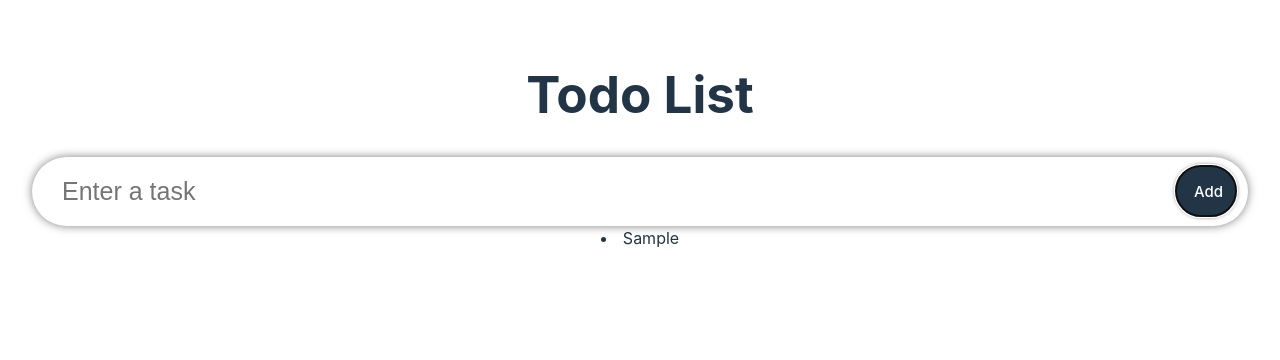
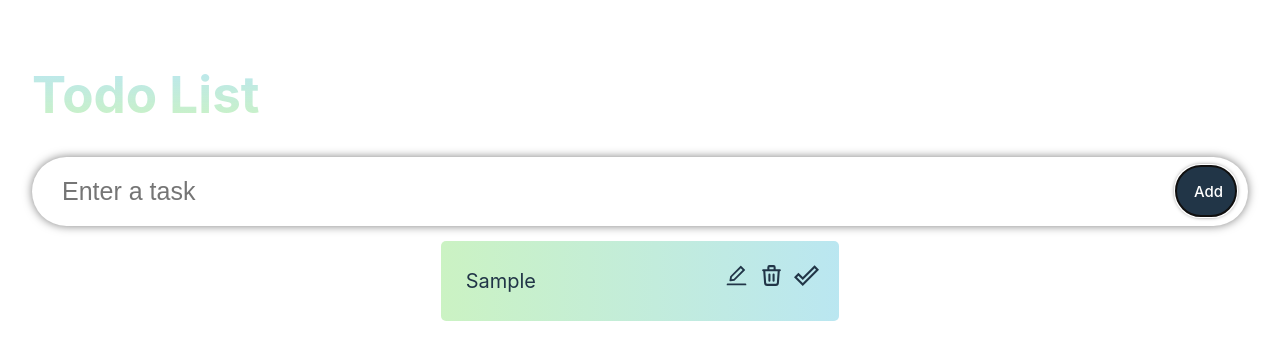
Before and after one commit to pntErk/ToDoList, a React (Vite) app: page / in a window 1280 px wide. Both pictures are taken after typing "Sample" into the empty fields and a click on the button "Add". Shown: the top 360 px of the page. Built offline with nearby package versions, Linux system fonts and the light colour scheme.

Commit message:
feat: create 'singletodo'

```diff
--- a/package.json
+++ b/package.json
@@ -11,7 +11,8 @@
   },
   "dependencies": {
     "react": "^18.2.0",
-    "react-dom": "^18.2.0"
+    "react-dom": "^18.2.0",
+    "react-icons": "^4.8.0"
   },
   "devDependencies": {
     "@types/react": "^18.0.28",
--- a/src/App.css
+++ b/src/App.css
@@ -2,5 +2,4 @@
   max-width: 1280px;
   margin: 0 auto;
   padding: 2rem;
-  text-align: center;
 }
--- /dev/null
+++ b/src/components/SingleTodo.tsx
@@ -0,0 +1,34 @@
+import React from "react";
+import { Todo } from "../model";
+import { AiOutlineEdit } from "react-icons/ai";
+import { HiOutlineTrash } from "react-icons/hi";
+import { MdDoneOutline } from "react-icons/md";
+
+type Props = {
+  todo: Todo;
+  todos: Todo[];
+  setTodo: React.Dispatch<React.SetStateAction<Todo[]>>;
+};
+
+const SingleTodo = ({ todo, todos, setTodo }: Props) => {
+  return (
+    <form className="todos__single">
+      <span className="todos__single--text">{todo.todo}
+
+      </span>
+      <div>
+      <span className="icon">
+          <AiOutlineEdit />
+        </span>
+        <span className="icon">
+          <HiOutlineTrash />
+        </span>
+        <span className="icon">
+          <MdDoneOutline />
+        </span>
+      </div>
+    </form>
+  );
+};
+
+export default SingleTodo;
--- a/src/components/TodoList.tsx
+++ b/src/components/TodoList.tsx
@@ -1,19 +1,25 @@
-import React from 'react'
-import {Todo} from "../model";
-import './styles.css'
+import React from "react";
+import { Todo } from "../model";
+import "./styles.css";
+import SingleTodo from "./SingleTodo";
 
 interface Props {
-    todos:Todo[];
-    setTodos:React.Dispatch<React.SetStateAction<Todo[]>>;
+  todos: Todo[];
+  setTodos: React.Dispatch<React.SetStateAction<Todo[]>>;
 }
-const TodoList:React.FC<Props> = ({todos, setTodos}:Props) => {
+const TodoList: React.FC<Props> = ({ todos, setTodos }: Props) => {
   return (
-    <div className='todos'>
-        {todos.map(todo=>(
-            <li>{todo.todo}</li>
-        ))}
+    <div className="todos">
+      {todos.map((todo) => (
+        <SingleTodo
+          todo={todo}
+          key={todo.id}
+          todos={todos}
+          setTodos={setTodos}
+        />
+      ))}
     </div>
-  )
-}
+  );
+};
 
-export default TodoList
+export default TodoList;
--- a/src/components/styles.css
+++ b/src/components/styles.css
@@ -51,6 +51,60 @@
   flex-wrap: wrap;
 }
 
+.todos__single {
+  display: flex;
+  width: 29.5%;
+  border-radius: 5px;
+  padding: 20px;
+  margin-top: 15px;
+  background: rgb(185,238,174);
+background: -moz-linear-gradient(90deg, rgba(185,238,174,0.7399334733893557) 0%, rgba(148,217,233,0.6418942577030813) 100%);
+background: -webkit-linear-gradient(90deg, rgba(185,238,174,0.7399334733893557) 0%, rgba(148,217,233,0.6418942577030813) 100%);
+background: linear-gradient(90deg, rgba(185,238,174,0.7399334733893557) 0%, rgba(148,217,233,0.6418942577030813) 100%);
+filter: progid:DXImageTransform.Microsoft.gradient(startColorstr="#b9eeae",endColorstr="#94d9e9",GradientType=1);
+}
+
+.todos__single:hover {
+  box-shadow: 0 0 5px black;
+  transform: scale(1.03);
+}
+
+.todos__single--text {
+  flex: 1;
+  padding: 5px;
+  border: none;
+  font-size: 20px;
+}
+
+.todos__single--text:focus {
+  outline: none;
+}
+
+.icon {
+  margin-left: 10px;
+  font-size: 25px;
+  cursor: pointer;
+}
+
+
+@media (max-width: 1200px) {
+  .todos__single {
+    width: 40%
+  }
+}
+
+@media (max-width: 700px) {
+  .input {
+    width: 95%;
+  }
+  .todos{
+    width: 95%;
+  }
+  .todos__single {
+    width: 100%
+  }
+}
+
 @media (prefers-color-scheme: light) {
   .input__box {
     box-shadow: 0 0 10px rgba(0, 0, 0, 0.5);
--- a/src/index.css
+++ b/src/index.css
@@ -35,6 +35,13 @@
 h1 {
   font-size: 3.2em;
   line-height: 1.1;
+  background: -webkit-linear-gradient(
+    90deg,
+    rgba(185, 238, 174, 0.7399334733893557) 0%,
+    rgba(148, 217, 233, 0.6418942577030813) 100%
+  );
+  -webkit-background-clip: text;
+  -webkit-text-fill-color: transparent;
 }
 
 button {
@@ -48,7 +55,6 @@
   cursor: pointer;
   transition: border-color 0.25s;
 }
-
 
 button:focus,
 button:focus-visible {
```
Also changed, not shown: 1 other file (tests, documents, lock files or other folders).
